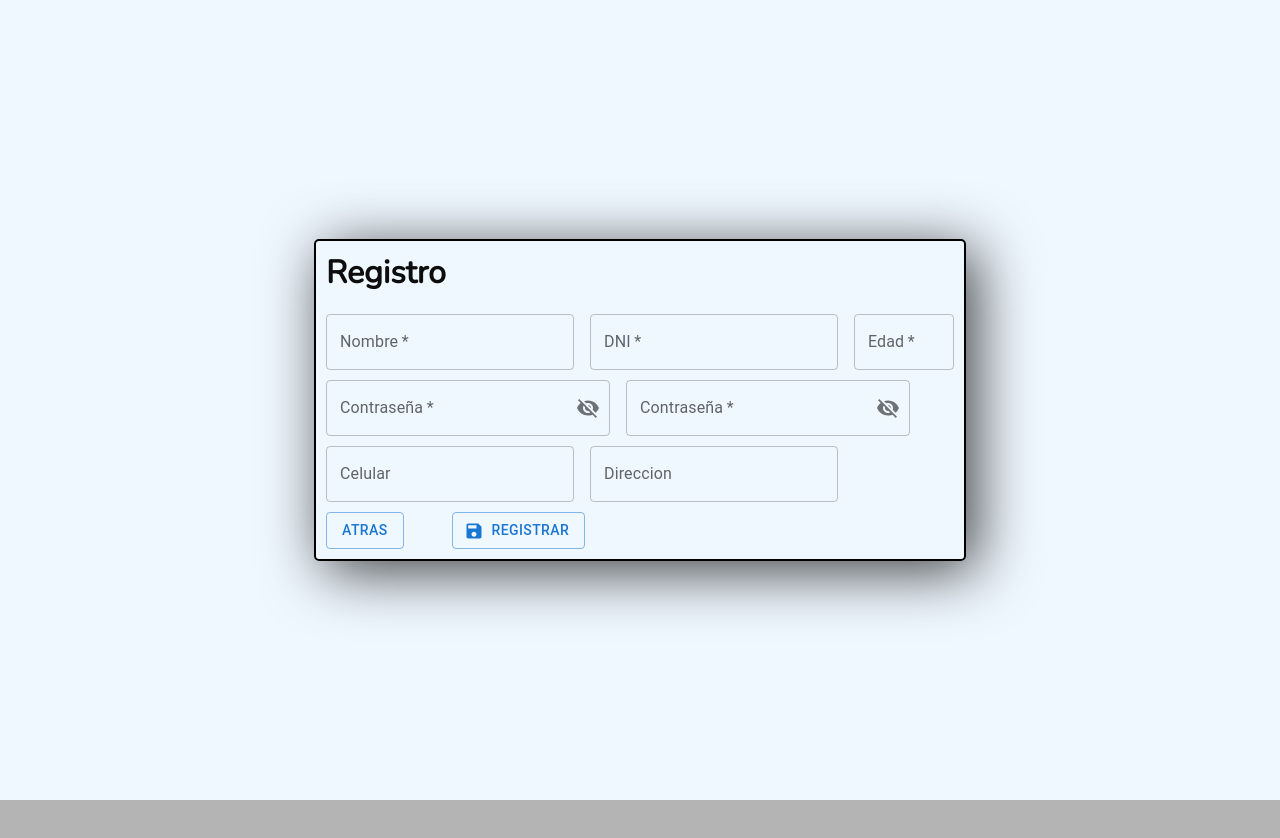
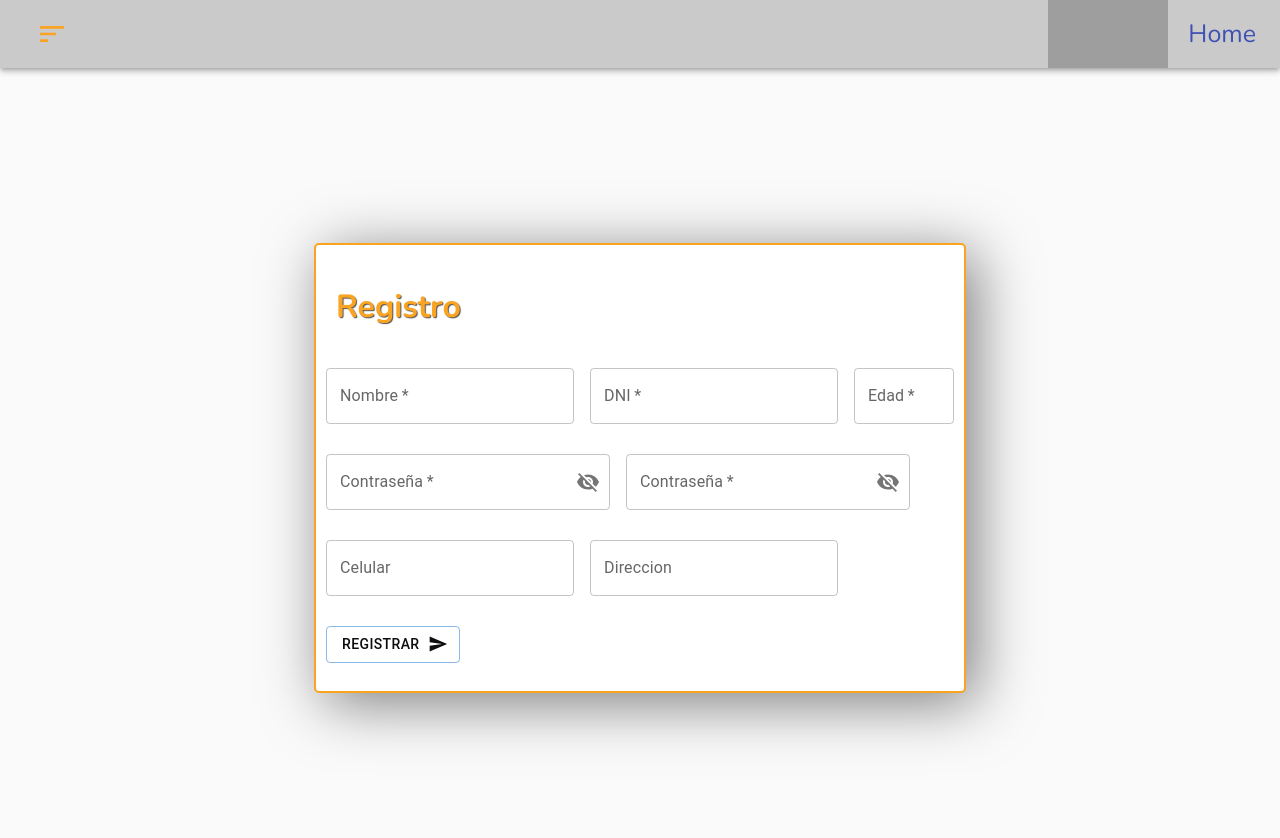
Before and after one commit to carlafaes/inmobilapp-client, a React (Create React App) app: page /registerAdmin in a window 1280 px wide. Shown: the top 838 px of the page. Before the commit the page ends 800 px from the top, so only its background shows below. Built offline with nearby package versions, Linux system fonts and the light colour scheme; no server answers; grey boxes are pictures that could not be loaded; a web font is replaced by a local one.

Commit message:
Stilos formADmin

```diff
--- a/public/index.html
+++ b/public/index.html
@@ -4,7 +4,10 @@
     <meta charset="utf-8" />
     <link rel="icon" href="%PUBLIC_URL%/icono.png" />
 
-    <link rel='Stylesheet' href='https://cdnjs.cloudflare.com/ajax/libs/font-awesome/6.0.0/css/all.min.css'/>
+    <link
+      rel="Stylesheet"
+      href="https://cdnjs.cloudflare.com/ajax/libs/font-awesome/6.0.0/css/all.min.css"
+    />
     <meta name="viewport" content="width=device-width, initial-scale=1" />
     <meta name="theme-color" content="#000000" />
     <meta
@@ -12,6 +15,10 @@
       content="Web site created using create-react-app"
     />
     <title>Inmobil App</title>
+    <link
+      href="https://fonts.googleapis.com/css2?family=Nunito:wght@200;300;400;700&display=swap"
+      rel="stylesheet"
+    />
   </head>
   <body>
     <noscript>You need to enable JavaScript to run this app.</noscript>
--- a/src/pages/FormAdmin/FormAdmin.module.css
+++ b/src/pages/FormAdmin/FormAdmin.module.css
@@ -5,22 +5,28 @@
   flex-direction: column;
   align-items: center;
   justify-content: center;
-  background-color: aliceblue;
+  background-color: #fafafa;
 }
 
 .title {
-  padding: 10px;
+  padding: 20px;
+  margin-top: 20px;
+  margin-bottom: 20px;
   font-family: 'Nunito', sans-serif;
-  color: #0d0d0d;
+  color: #faa422;
+  text-shadow: 1px 1px 1px #535353;
 }
 
 .item {
   margin: 10px;
+  margin-bottom: 30px;
   align-items: center;
 }
 
 .conten {
-  border: 2px solid black;
+  background-color: white;
+  border: 2px solid #FAA222;
   border-radius: 5px;
-  box-shadow: 10px 10px 60px 0px rgba(0, 0, 0, 0.75);
+  height: 450px;
+  box-shadow: 10px 10px 60px 0px rgba(0, 0, 0, 0.5);
 }
--- a/src/pages/FormAdmin/index.jsx
+++ b/src/pages/FormAdmin/index.jsx
@@ -16,9 +16,9 @@ import {
 } from "@mui/material";
 import Visibility from "@mui/icons-material/Visibility";
 import SaveIcon from "@mui/icons-material/Save";
+import SendIcon from "@mui/icons-material/Send";
 import VisibilityOff from "@mui/icons-material/VisibilityOff";
-import Grid from "@mui/material/Grid";
-import Alert from "@mui/material/Alert";
+import NavBar from "../../componentes/Navbar";
 
 export default function FormAdmin() {
   document.title = "InmobillApp | registrar admin";
@@ -81,7 +81,8 @@ export default function FormAdmin() {
     }
   };
 
-  return (
+  return (<>
+  <NavBar/>
     <Box component="form" autoComplete="off" className={styled.container}>
       <div className={styled.conten}>
         <h1 className={styled.title}>Registro</h1>
@@ -98,7 +99,7 @@ export default function FormAdmin() {
             value={input.name}
             name="name"
             onChange={handleChange}
-            color={error.name ? "warning" : "success"}
+            color={error.name ? "error" : "success"}
           />
 
           <TextField
@@ -113,7 +114,7 @@ export default function FormAdmin() {
             value={input.dni}
             name="dni"
             onChange={handleChange}
-            color={error.dni ? "warning" : "success"}
+            color={error.dni ? "error" : "success"}
           />
 
           <TextField
@@ -129,14 +130,14 @@ export default function FormAdmin() {
             value={input.age}
             name="age"
             onChange={handleChange}
-            color={error.age ? "warning" : "success"}
+            color={error.age ? "error" : "success"}
             sx={{ width: "100px" }}
           />
         </Stack>
         <Stack direction="row" spacing={2} className={styled.item}>
           <FormControl>
             <InputLabel
-              color={error.password ? "warning" : "success"}
+              color={error.password ? "error" : "success"}
               htmlFor="password"
               required
             >
@@ -160,7 +161,7 @@ export default function FormAdmin() {
                   ? error.password
                   : "Contraseña"
               }
-              color={error.password ? "warning" : "success"}
+              color={error.password ? "error" : "success"}
               endAdornment={
                 <InputAdornment position="end">
                   <IconButton
@@ -177,7 +178,7 @@ export default function FormAdmin() {
           </FormControl>
           <FormControl>
             <InputLabel
-              color={error.password ? "warning" : "success"}
+              color={error.password ? "error" : "success"}
               htmlFor="password1"
               required
             >
@@ -201,7 +202,7 @@ export default function FormAdmin() {
                   ? error.password
                   : "Contraseña"
               }
-              color={error.password ? "warning" : "success"}
+              color={error.password ? "error" : "success"}
               endAdornment={
                 <InputAdornment position="end">
                   <IconButton
@@ -230,7 +231,7 @@ export default function FormAdmin() {
             value={input.phone}
             name="phone"
             onChange={handleChange}
-            color={error.phone ? "warning" : "success"}
+            color={error.phone ? "error" : "success"}
           />
           <TextField
             label={
@@ -244,24 +245,23 @@ export default function FormAdmin() {
             value={input.address}
             name="address"
             onChange={handleChange}
-            color={error.address ? "warning" : "success"}
+            color={error.address ? "error" : "success"}
           />
         </Stack>
 
         <Stack direction="row" spacing={6} className={styled.item}>
-          <Button variant="outlined" onClick={handleSubmit}>
-            Atras
-          </Button>
           <Button
             variant="outlined"
             name="DONE"
             onClick={handleSubmit}
-            startIcon={<SaveIcon />}
+            endIcon={<SendIcon />}
+            sx={{ color: "#0d0d0d" }}
           >
             Registrar
           </Button>
         </Stack>
       </div>
     </Box>
+    </>
   );
 }
--- a/src/pages/Home.jsx
+++ b/src/pages/Home.jsx
@@ -28,7 +28,7 @@ function Home() {
 
 
 
-	const dwellingPerPage= 5;
+	const dwellingPerPage= 1;
 	const pagesVisited= pageNumber * dwellingPerPage;
 	const pageCount= Math.ceil(properties.length / dwellingPerPage);
 	const changePage = ({selected})=>{
```
